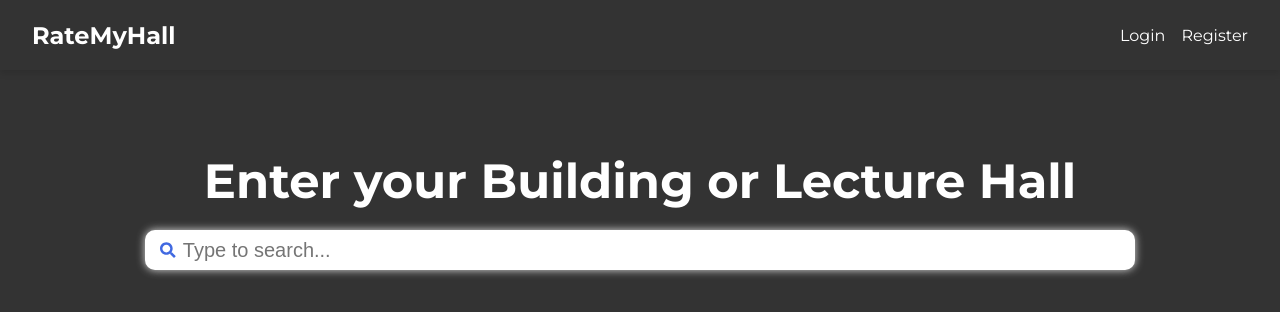
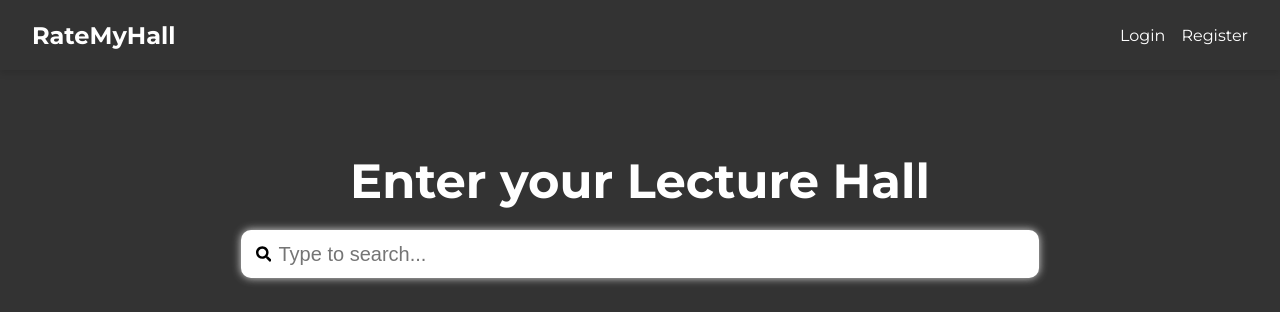
Before and after one commit to Cpoing/ratemyhall, a React (Vite) app in the folder client/: page / in a window 1280 px wide. Shown: the top 312 px of the page. Built offline with nearby package versions, Linux system fonts and the light colour scheme; no server answers.

Commit message:
Updated styling

```diff
--- a/client/src/App.css
+++ b/client/src/App.css
@@ -3,22 +3,10 @@
   margin: 0;
 }
 
-html,
-body,
-#root {
-  height: 100%;
-  padding: 0;
-  margin: 0;
-  display: flex;
-  flex-direction: column;
-}
-
 .app-wrapper {
   display: flex;
   flex-direction: column;
-  min-height: 100vh;
   margin: 0;
-  padding: 0;
 }
 
 .content {
--- a/client/src/components/BuildingCard/BuildingCard.css
+++ b/client/src/components/BuildingCard/BuildingCard.css
@@ -8,7 +8,7 @@
   flex-direction: column;
   cursor: pointer;
   transition: background-color 0.3s ease;
-  width: 60%;
+  width: 80%;
   height: 70px;
 }
 
--- a/client/src/components/Footer/Footer.tsx
+++ b/client/src/components/Footer/Footer.tsx
@@ -5,9 +5,8 @@ const Footer: React.FC = () => {
   return (
     <footer className="footer">
       <div className="footer-links">
-        <a href="/contact">Contact</a>
-        <a href="/privacy">Privacy</a>
-        <a href="/terms">Terms</a>
+        <a href="/privacy">Privacy</a>•<a href="/terms">Terms</a> •
+        <a className="rights">All Rights Reserved</a>
       </div>
     </footer>
   );
--- a/client/src/components/SearchBar/SearchBar.css
+++ b/client/src/components/SearchBar/SearchBar.css
@@ -1,8 +1,8 @@
 .input-wrapper {
   background-color: white;
-  width: 110%;
+  width: 60vw;
   border-radius: 10px;
-  height: 2.5rem;
+  height: 3rem;
   padding: 0 15px;
   box-shadow: 0px 0px 8px #ddd;
   display: flex;
@@ -21,7 +21,3 @@ input {
 input:focus {
   outline: none;
 }
-
-#search-icon {
-  color: royalblue;
-}
--- a/client/src/main.css
+++ b/client/src/main.css
@@ -1,8 +1,16 @@
 @import url("https://fonts.googleapis.com/css2?family=Montserrat:ital,wght@0,100..900;1,100..900&display=swap");
 
-body {
+body,
+html,
+#root {
   margin: 0;
   padding: 0;
+  height: 100%;
   background: #fff5ee;
   font-family: "Montserrat", sans-serif;
 }
+
+.app-wrapper {
+  position: relative;
+  min-height: 100vh;
+}
--- a/client/src/pages/Home/Home.tsx
+++ b/client/src/pages/Home/Home.tsx
@@ -26,7 +26,7 @@ const Home: React.FC = () => {
       <div className="home-divider">
         {" "}
         <div className="search-section">
-          <h1>Enter your Building or Lecture Hall</h1>
+          <h1>Enter your Lecture Hall</h1>
           <SearchBar />
         </div>
         <div className="building-list">
--- a/client/src/pages/LoginPage/LoginPage.tsx
+++ b/client/src/pages/LoginPage/LoginPage.tsx
@@ -72,7 +72,7 @@ const LoginPage: React.FC = () => {
       </form>
       <div className="register-link">
         Don't have an account?&nbsp;{" "}
-        <Link to={"/register"}> register here</Link>
+        <Link to={"/register"}> Register here</Link>
       </div>
     </div>
   );
--- a/client/src/pages/RegisterPage/RegisterPage.tsx
+++ b/client/src/pages/RegisterPage/RegisterPage.tsx
@@ -91,7 +91,7 @@ const RegisterPage: React.FC = () => {
         <button type="submit">Register</button>
       </form>
       <div className="register-link">
-        Already have an account?&nbsp; <Link to={"/login"}> login here</Link>
+        Already have an account?&nbsp; <Link to={"/login"}> Login here</Link>
       </div>
     </div>
   );
```
Also changed, not shown: client/src/components/Footer/Footer.css (+8 -3 lines), 1 other file (tests, documents, lock files or other folders).
